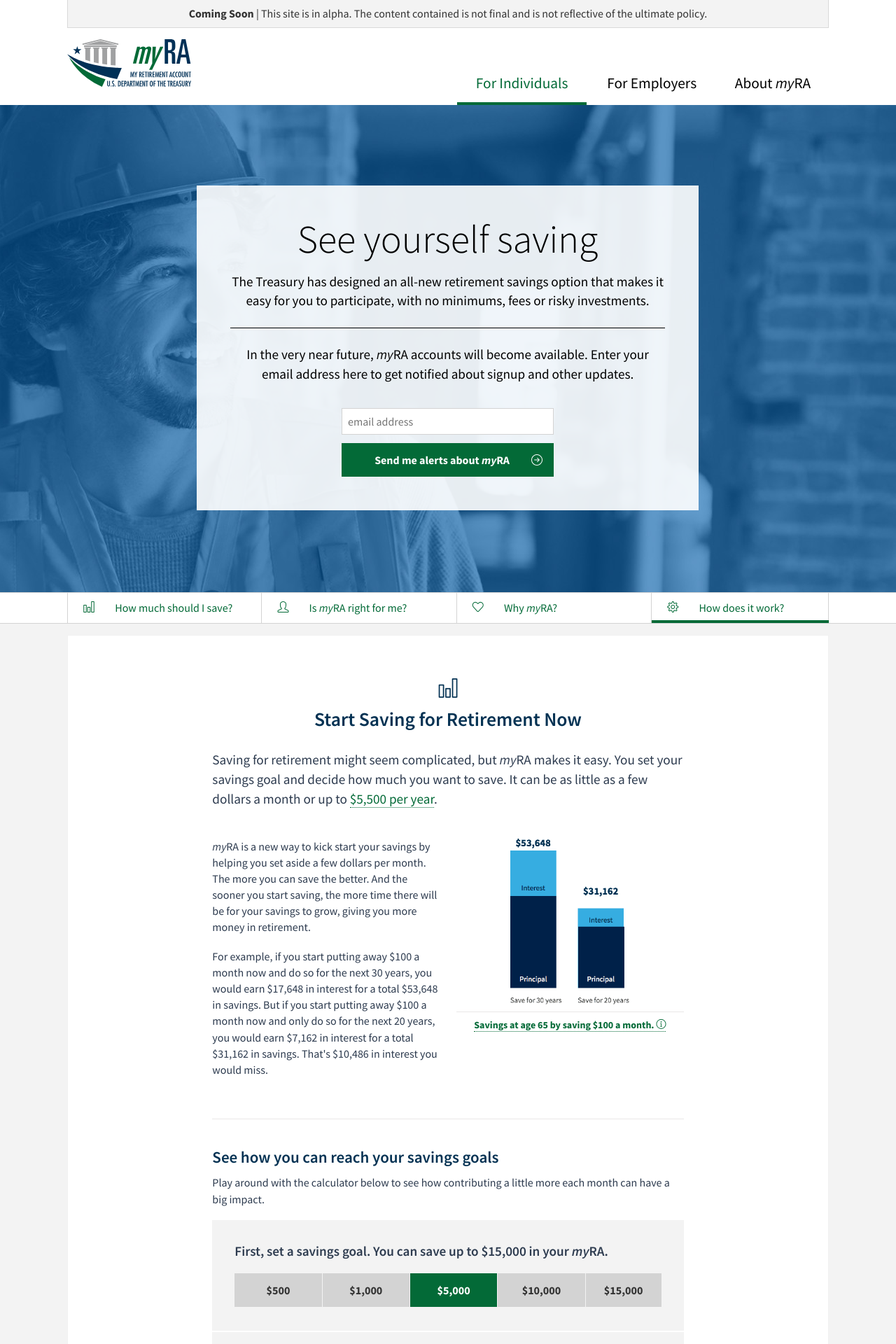
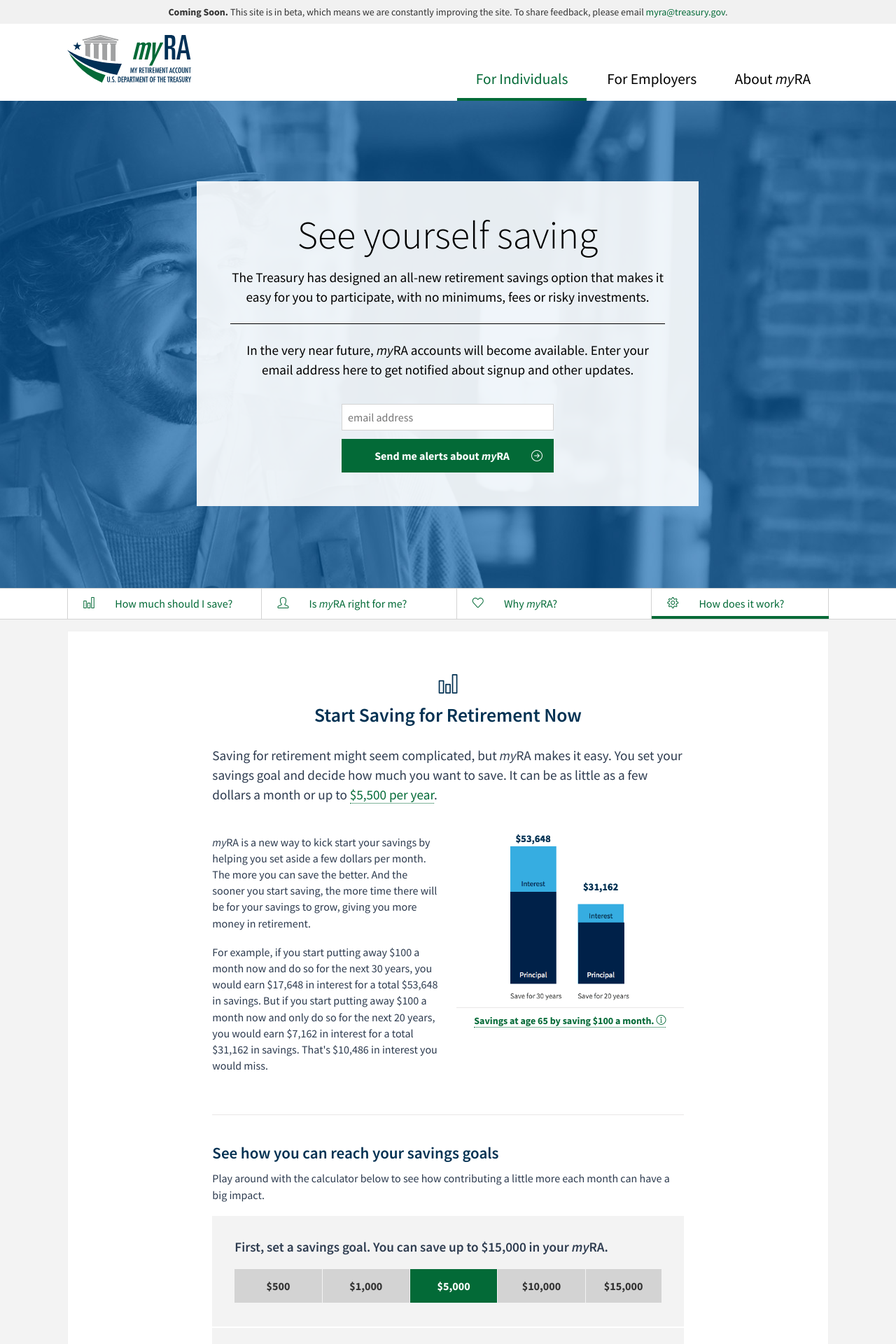
Before and after one commit to 18F/myra, a Jekyll site: the page built from individuals/index.html, in a window 1280 px wide. Shown: the top 1920 px of the page at 70% size. Built offline with Jekyll 4.4.1, drawn with Linux system fonts in a browser that asks for light colours.

Commit message:
Small fixes

```diff
--- a/_includes/calculator-v4.html
+++ b/_includes/calculator-v4.html
@@ -57,8 +57,7 @@
         <div class="calculator-slider" id="input-2-slider"></div>
       </div>
       <div class="calculator-row results">
-        <h4 class="calculator-label-heading">Savings:</h4>
-        <span class="total-saved">$15,000</span>
+        <span class="calculator-label">Savings: <span class="total-saved">$15,000</span></span>
         <span class="calculator-label" tabindex="0">Goal: <span class="savings-goal"></span></span>
         <div class="meter">
           <div class="tic-marks">
--- a/_includes/header.html
+++ b/_includes/header.html
@@ -11,10 +11,9 @@
 
   <header class="site-header" role="banner" itemscope itemtype="http://schema.org/WPHeader">
     <a class="skip-nav" tabindex="1" href="#main">Skip to main content</a>
-    <div class="container">
-      <div class="alpha">
-        <span><strong>Coming Soon</strong> | </span>
-        <span>This site is in alpha. The content contained is not final and is not reflective of the ultimate policy.</span>
+    <div class="alpha">
+      <div class="container">
+        <span><strong>Coming Soon.</strong> This site is in beta, which means we are constantly improving the site. To share feedback, please email <a href="mailto:myra@treasury.gov">myra@treasury.gov</a>.</span>
       </div>
     </div>
     <div class="container">
--- a/static/_sass/_custom.scss
+++ b/static/_sass/_custom.scss
@@ -42,15 +42,18 @@
 }
 
 .alpha {
-  @include span-columns(12);
-  // @include shift(2);
   display: block;
-  background: #f3f3f3;
+  background: #f1f1f1;
   color: #333;
-  border: 1px solid #d9d9d9;
   border-top: none;
   text-align: center;
-  padding: .5em 0;
+  padding: .5em;
+  font-size: 14px;
+  font-size: .875rem;
+
+  span {
+    // display: block;
+  }
 }
 
 .site-header {
@@ -246,11 +249,17 @@
     @include span-columns(12);
     @include shift(0);
 
-    @include media($large-up) {
-      @include span-columns(8 of 12);
+    @include media($medium-up) {
+      @include span-columns(10 of 12);
       float: none;
       display: inline-block;
       vertical-align: middle;
+    }
+
+    @include media($large-up) {
+      @include span-columns(8 of 12);
+      display: inline-block;
+      float: none;
     }
   }
 
@@ -262,22 +271,38 @@
 }
 
 .hero-box {
-  background-color: #fff;
-  background-color: rgba(#fff, .9);
-  // border: 1px solid #fff;
   padding: 3em;
+  background-color: #225C8C;
 
   .h1,
   .display,
   .lead-text,
   .sub-headline {
     text-align: center;
-    color: #000;
+    color: #fff;
   }
 
   hr {
-    border-bottom: 1px solid #000;
-  }
+    border-bottom: 1px solid #fff;
+  }
+
+  @include media($tiny-up) {
+    background-color: #fff;
+    background-color: rgba(#fff, .9);
+
+    .h1,
+    .display,
+    .lead-text,
+    .sub-headline {
+      text-align: center;
+      color: #000;
+    }
+
+    hr {
+      border-bottom: 1px solid #000;
+    }
+  }
+
 }
 
 .tagline-banner {
@@ -1001,7 +1026,19 @@
 
 .results {
   .calculator-label {
-    float: right;
+    display: inline-block;
+    &:nth-child(2) {
+      float: right;
+    }
+
+    @include media($tiny-down) {
+      padding: 0;
+      display: block;
+
+      &:nth-child(2) {
+        float: none;
+      }
+    }
   }
 
   .calculator-helper {
@@ -1654,11 +1691,18 @@
   }
 
   .block {
+    @extend .hero-box;
     @include span-columns(12);
     position: relative;
     padding: 1.5em;
-    background-color: #fff;
-    background-color: rgba(255,255,255,.9);
+
+    h2 {
+      margin-bottom: .875rem;
+    }
+
+    p {
+      text-align: left;
+    }
 
     &:last-child {
       margin-top: 2px;
@@ -1668,12 +1712,9 @@
       }
     }
 
-    h2 {
-      margin-bottom: .875rem;
-    }
-
-    p {
-      text-align: left;
+    @include media($tiny-down) {
+      background-color: #fff;
+      // background-color: rgba(#fff, .9);
     }
 
     @include media($medium-up) {
@@ -1700,15 +1741,20 @@
   font-weight: bold;
   text-align: right;
   padding: 1.5em;
-  position: absolute;
-  bottom: 0;
-  right: 0;
+  margin-top: 1em;
 
   i {
     float: right;
     margin-top: 5px;
     margin-left: 10px;
   }
+
+  @include media($medium-up) {
+    position: absolute;
+    bottom: 0;
+    right: 0;
+  }
+
 }
 
 /**************************/
--- a/static/js/init.js
+++ b/static/js/init.js
@@ -181,7 +181,7 @@
   if (url[1] === 'signup') {
     $('.js-individual-signup-form').replaceWith('<div class="js-signup-alert"><p><strong>Thank you</strong></p>In order to receive updates on <span class="myra">myRA</span>, please click the link in the email we just sent you.</p></div>');
     $('.js-signup-alert').fadeIn();
-  } else if (url[1] === 'employer-signup') {
+  } else if (url[1] === 'employersignup') {
     $('.js-signup-alert').html('<p><strong>Thank you</strong></p><p>You can download resources to share <span class="myra">myRA</span> with your employees below.</p><p>In order to receive updates on <span class="myra">myRA</span>, please click the link in the email we just sent you.</p>');
     $('.js-signup-alert').fadeIn();
   } else if (url[1] === 'thankyou') {
```
